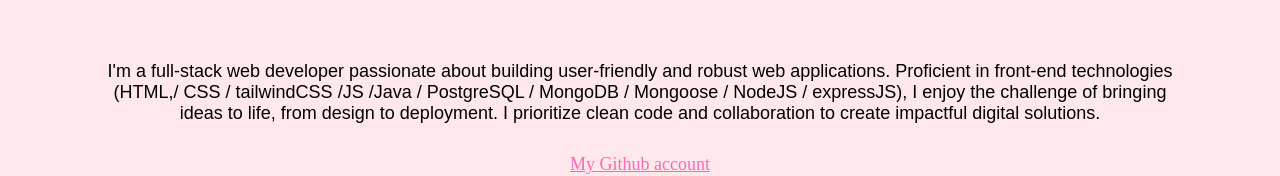
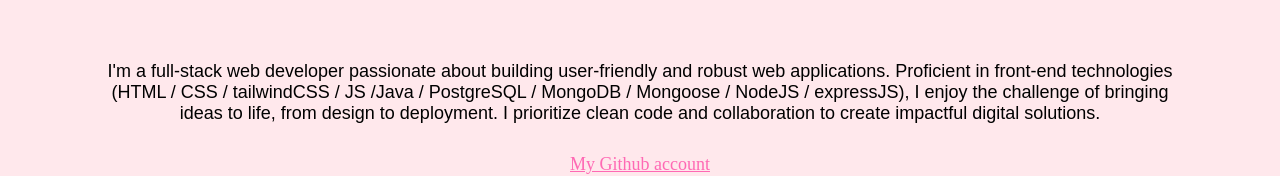
Before and after one commit to reemAlhammadi0/IT361-Assignment-1, a plain HTML site: page index.html in a window 1280 px wide. Shown: the part 431-607 px from the top of the page. Drawn offline with Linux system fonts and the light colour scheme.

Commit message:
Update index.html

```diff
--- a/index.html
+++ b/index.html
@@ -13,7 +13,7 @@
       <p>
         I'm a full-stack web developer passionate about building user-friendly
         and robust web applications. Proficient in front-end technologies
-        (HTML,/ CSS / tailwindCSS /JS /Java / PostgreSQL / MongoDB / Mongoose /
+        (HTML / CSS / tailwindCSS / JS /Java / PostgreSQL / MongoDB / Mongoose /
         NodeJS / expressJS), I enjoy the challenge of bringing ideas to life,
         from design to deployment. I prioritize clean code and collaboration to
         create impactful digital solutions.
```
